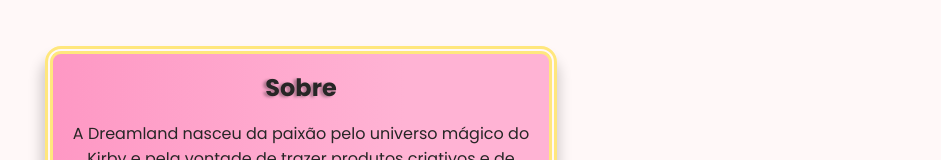
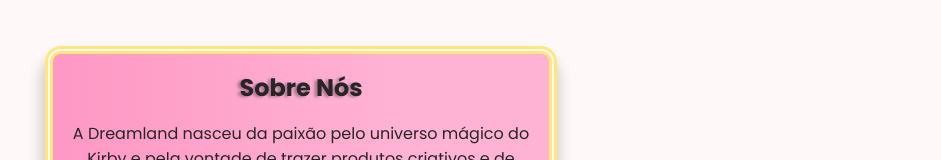
Before and after one commit to thaliadani/dreamland-shop, a website: page sobre.html in a window 1280 px wide. Shown: the part 574-734 px from the top of the page, without its empty margins (339-1280 px from the left). Drawn offline with nearby package versions, Linux system fonts and the light colour scheme.

Commit message:
Update sobre.html

```diff
--- a/sobre.html
+++ b/sobre.html
@@ -39,7 +39,7 @@
         </figure>
 
         <section class="sobre">
-            <h2>Sobre</h2>
+            <h2>Sobre Nós</h2>
             <p>A Dreamland nasceu da paixão pelo universo mágico do Kirby e pela vontade de trazer produtos criativos e
                 de qualidade para fãs de todas as idades. Somos uma empresa dedicada a oferecer itens exclusivos e
                 encantadores, que combinam estilo, funcionalidade e uma boa dose de fofura.</p>
```
